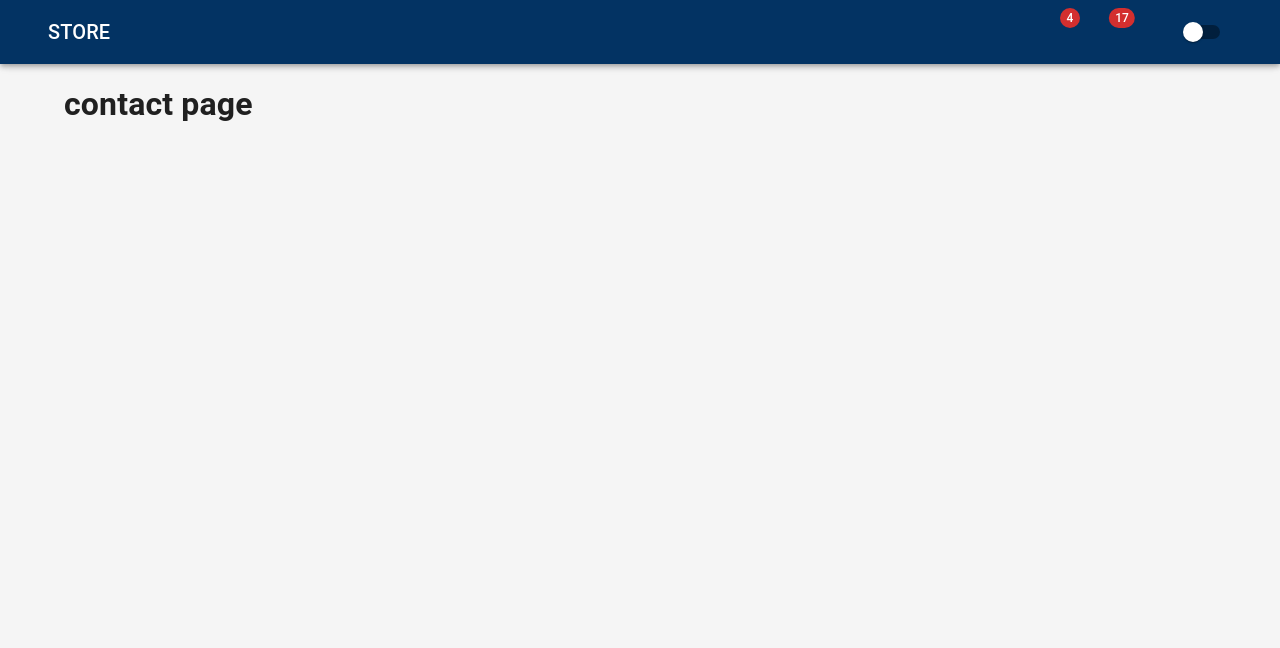
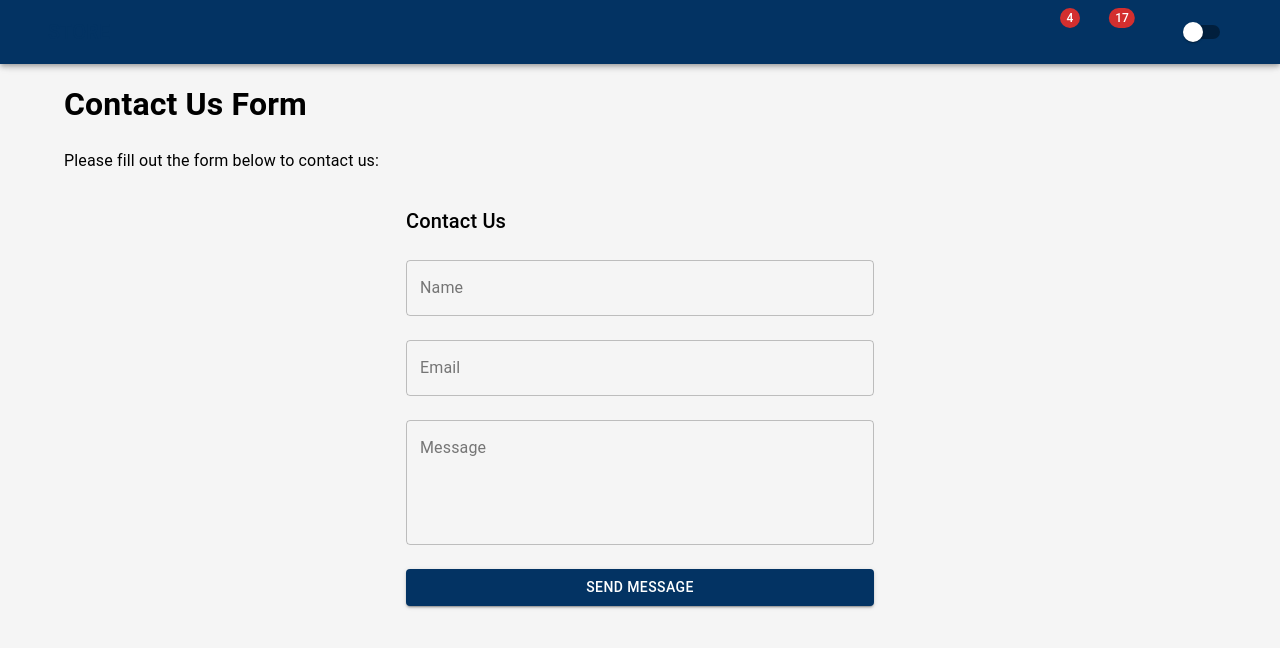
Before and after one commit to eurus1201/store, a Next.js app: page /contact in a window 1280 px wide. Shown: the top 648 px of the page. Built offline with nearby package versions, Linux system fonts and the light colour scheme; some icons are missing.

Commit message:
added form for contact us

```diff
--- a/package.json
+++ b/package.json
@@ -13,12 +13,15 @@
     "@emotion/react": "^11.14.0",
     "@emotion/server": "^11.11.0",
     "@emotion/styled": "^11.14.0",
+    "@hookform/resolvers": "^5.0.1",
     "@mui/icons-material": "^7.1.0",
     "@mui/material": "^7.1.0",
     "@mui/material-nextjs": "^7.1.0",
     "next": "15.3.1",
     "react": "^19.0.0",
-    "react-dom": "^19.0.0"
+    "react-dom": "^19.0.0",
+    "react-hook-form": "^7.56.2",
+    "zod": "^3.24.4"
   },
   "devDependencies": {
     "@eslint/eslintrc": "^3",
--- a/src/app/about/page.tsx
+++ b/src/app/about/page.tsx
@@ -1,4 +1,4 @@
-import { Container } from "@mui/material";
+import { Container, Typography } from "@mui/material";
 
 
 const AboutPage = () => {
@@ -6,6 +6,9 @@ const AboutPage = () => {
         <Container>
         <h1>About Page</h1>
         <p>This is the about page of our application.</p>
+        <Typography  >Lorem ipsum dolor sit amet consectetur adipisicing elit. Nam numquam saepe maiores ut consequatur natus fugiat, rem qui voluptates officia, cumque sint modi aliquid quam tempore, optio perspiciatis mollitia quisquam.
+            Lorem ipsum dolor sit, amet consectetur adipisicing elit. Explicabo rerum soluta, quos architecto omnis beatae quidem accusantium maiores odit ab ex in, illum eaque consequatur officia sapiente voluptatem est magni.
+        </Typography>
         </Container>
     );
 }
--- a/src/app/contact/page.tsx
+++ b/src/app/contact/page.tsx
@@ -1,10 +1,12 @@
 import { Container } from "@mui/material";
-
+import ContactForm from "@/components/ContactForm";
 const ContactPage = () => {
     return (<Container>
-        <h1>
-            contact page
-        </h1>
+
+       <h1>Contact Us Form</h1>
+        <p>Please fill out the form below to contact us:</p>
+        <ContactForm />
+
     </Container>)
 }
 
--- /dev/null
+++ b/src/components/ContactForm.tsx
@@ -0,0 +1,144 @@
+"use client";
+
+import * as React from "react";
+import { useForm, Controller } from "react-hook-form";
+import { zodResolver } from "@hookform/resolvers/zod";
+import * as z from "zod";
+import {
+  TextField,
+  Button,
+  Box,
+  Typography,
+  FormControl,
+  FormHelperText,
+} from "@mui/material";
+
+// Define the form schema with Zod
+const formSchema = z.object({
+  name: z.string().min(2, "Name must be at least 2 characters"),
+  email: z.string().email("Invalid email address"),
+  message: z.string().min(10, "Message must be at least 10 characters"),
+});
+
+// Infer TypeScript type from schema
+type FormData = z.infer<typeof formSchema>;
+
+export default function ContactForm() {
+  const {
+    control,
+    handleSubmit,
+    formState: { errors, isSubmitting },
+    setError,
+  } = useForm<FormData>({
+    resolver: zodResolver(formSchema),
+    defaultValues: {
+      name: "",
+      email: "",
+      message: "",
+    },
+  });
+
+  const onSubmit = async (data: FormData) => {
+    try {
+      // Simulate API call or use Server Action
+      const response = await fetch("/api/contact", {
+        method: "POST",
+        headers: { "Content-Type": "application/json" },
+        body: JSON.stringify(data),
+      });
+      if (response.ok) {
+        console.log("Success:", await response.json());
+        // Handle success (e.g., show success message, reset form)
+      } else {
+        const errorData = await response.json();
+        console.error("Error:", errorData);
+        // Set server-side errors
+        if (errorData.errors) {
+          errorData.errors.forEach((err: any) => {
+            setError(err.path[0] as keyof FormData, { message: err.message });
+          });
+        }
+      }
+    } catch (error) {
+      console.error("Submission failed:", error);
+    }
+  };
+
+  return (
+    <Box
+      component="form"
+      onSubmit={handleSubmit(onSubmit)}
+      sx={{ maxWidth: 500, mx: "auto", mt: 2, p: 2 }}
+    >
+      <Typography variant="h6" gutterBottom>
+        Contact Us
+      </Typography>
+
+      {/* Name Field */}
+      <Controller
+        name="name"
+        control={control}
+        render={({ field }) => (
+          <TextField
+            {...field}
+            label="Name"
+            fullWidth
+            margin="normal"
+            error={!!errors.name}
+            helperText={errors.name?.message}
+            disabled={isSubmitting}
+          />
+        )}
+      />
+
+      {/* Email Field */}
+      <Controller
+        name="email"
+        control={control}
+        render={({ field }) => (
+          <TextField
+            {...field}
+            label="Email"
+            type="email"
+            fullWidth
+            margin="normal"
+            error={!!errors.email}
+            helperText={errors.email?.message}
+            disabled={isSubmitting}
+          />
+        )}
+      />
+
+      {/* Message Field */}
+      <Controller
+        name="message"
+        control={control}
+        render={({ field }) => (
+          <TextField
+            {...field}
+            label="Message"
+            multiline
+            rows={4}
+            fullWidth
+            margin="normal"
+            error={!!errors.message}
+            helperText={errors.message?.message}
+            disabled={isSubmitting}
+          />
+        )}
+      />
+
+      {/* Submit Button */}
+      <Button
+        type="submit"
+        variant="contained"
+        color="primary"
+        fullWidth
+        sx={{ mt: 2 }}
+        disabled={isSubmitting}
+      >
+        {isSubmitting ? "Submitting..." : "Send Message"}
+      </Button>
+    </Box>
+  );
+}
--- a/src/components/Navbar.tsx
+++ b/src/components/Navbar.tsx
@@ -1,13 +1,11 @@
 "use client";
-import { Badge, Button, Container, IconButton, Menu, MenuItem, Switch } from "@mui/material";
+import { Badge, Container, IconButton, Menu, MenuItem, Switch } from "@mui/material";
 import { useState } from "react";
 import AccountCircle from '@mui/icons-material/AccountCircle';
 import MailIcon from '@mui/icons-material/Mail';
 import NotificationsIcon from '@mui/icons-material/Notifications';
 import MoreIcon from '@mui/icons-material/MoreVert';
-import MenuIcon from '@mui/icons-material/Menu';
 import { AppBar, Box, Toolbar, Typography } from "@mui/material";
-import { usePathname } from "next/navigation";
 import { PaletteMode } from "@mui/material";
 import Link from "next/link";
 
@@ -132,7 +130,7 @@ const Navbar = ({ mode, toggleColorMode }: NavbarProps) => {
                         <Typography
                             variant="h6"
                             noWrap
-                            component="div"
+                            component={Link} href="/"
                             sx={{ display: { xs: 'none', sm: 'block' } }}
                         >
                             STORE
--- a/src/components/ThemeRegistry.tsx
+++ b/src/components/ThemeRegistry.tsx
@@ -1,7 +1,7 @@
 "use client";
 
 import { useState, useEffect, useMemo } from "react";
-import { ThemeProvider, createTheme } from "@mui/material/styles";
+import { ThemeProvider, createTheme,Theme } from "@mui/material/styles";
 import CssBaseline from "@mui/material/CssBaseline";
 import { PaletteMode, Switch } from "@mui/material";
 import Navbar from "./Navbar";
@@ -30,20 +30,56 @@ export default function ThemeRegistry({
         typography: {
           fontFamily: `"Roboto", "Helvetica", "Arial", sans-serif`,
         },
+
         palette: {
           mode,
           ...(mode === "light"
             ? {
+
               background: { default: "#f5f5f5", paper: "#ffffff" },
               primary: { main: "#033363" },
               secondary: { main: "#b53662" },
+              text: {
+                primary: "#000000",
+                secondary: "#757575",
+                disabled: "#9e9e9e",
+              }
             }
             : {
+              text: {
+                primary: "#ffffff",
+                secondary: "#bdbdbd",
+                disabled: "#757575",
+              },
               background: { default: "#121212", paper: "#1d1d1d" },
               primary: { main: "#90caf9" },
               secondary: { main: "#f48fb1" },
             }),
         },
+        components: {
+          MuiCssBaseline: {
+            styleOverrides: (themeParam: Theme) => ({
+              a: {
+                color: themeParam.palette.primary.main, // #033363 (light), #90caf9 (dark)
+                textDecoration: "none",
+                "&:hover": {
+                  textDecoration: "underline",
+                  color: themeParam.palette.primary.dark, // Darker shade on hover
+                },
+                "&:visited": {
+                  color:
+                    themeParam.palette.mode === "light"
+                      ? themeParam.palette.secondary.main // #b53662 (light)
+                      : themeParam.palette.secondary.light, // Lighter secondary for dark
+                },
+                "&:focus": {
+                  outline: `2px solid ${themeParam.palette.primary.main}`,
+                  outlineOffset: "2px",
+                },
+              },
+            }),
+          },
+        }
       }),
     [mode]
   );
```
Also changed, not shown: 1 other file (tests, documents, lock files or other folders). Lines whose indentation alone changed are shown as unchanged.
